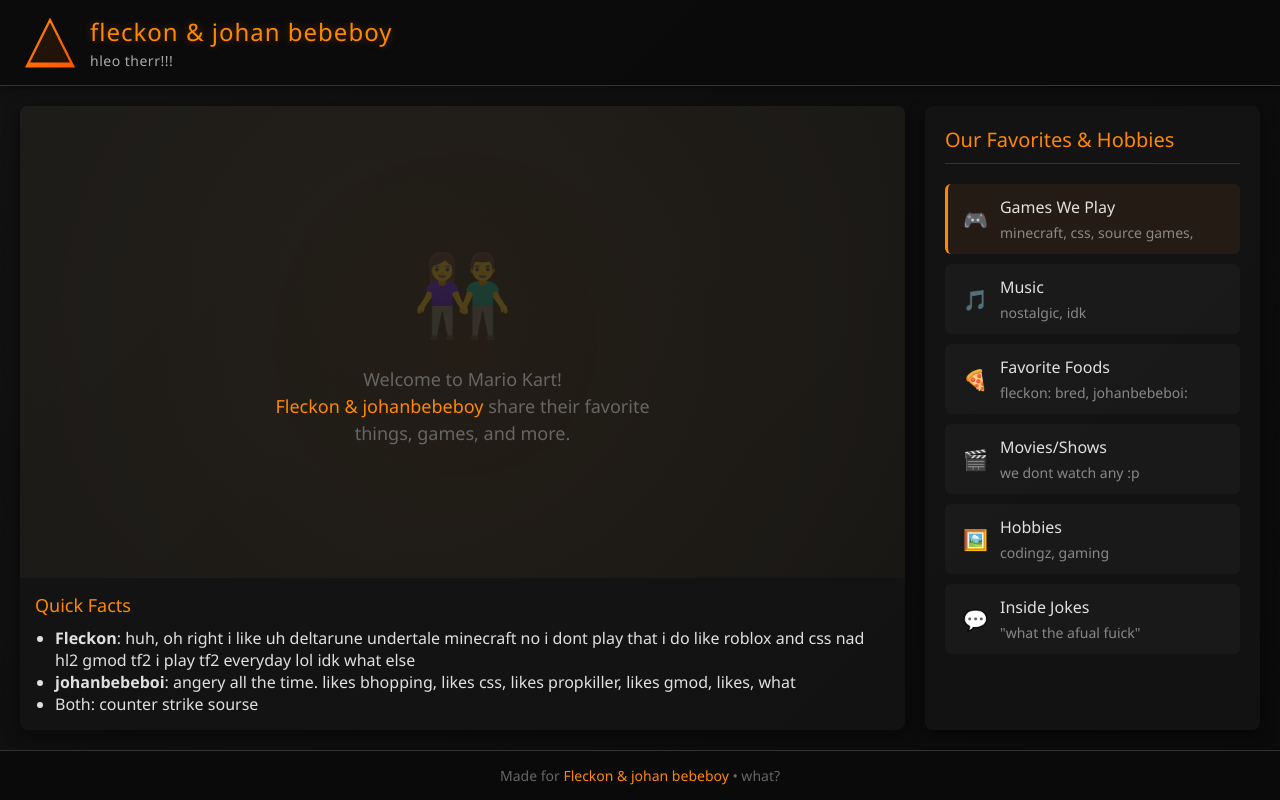
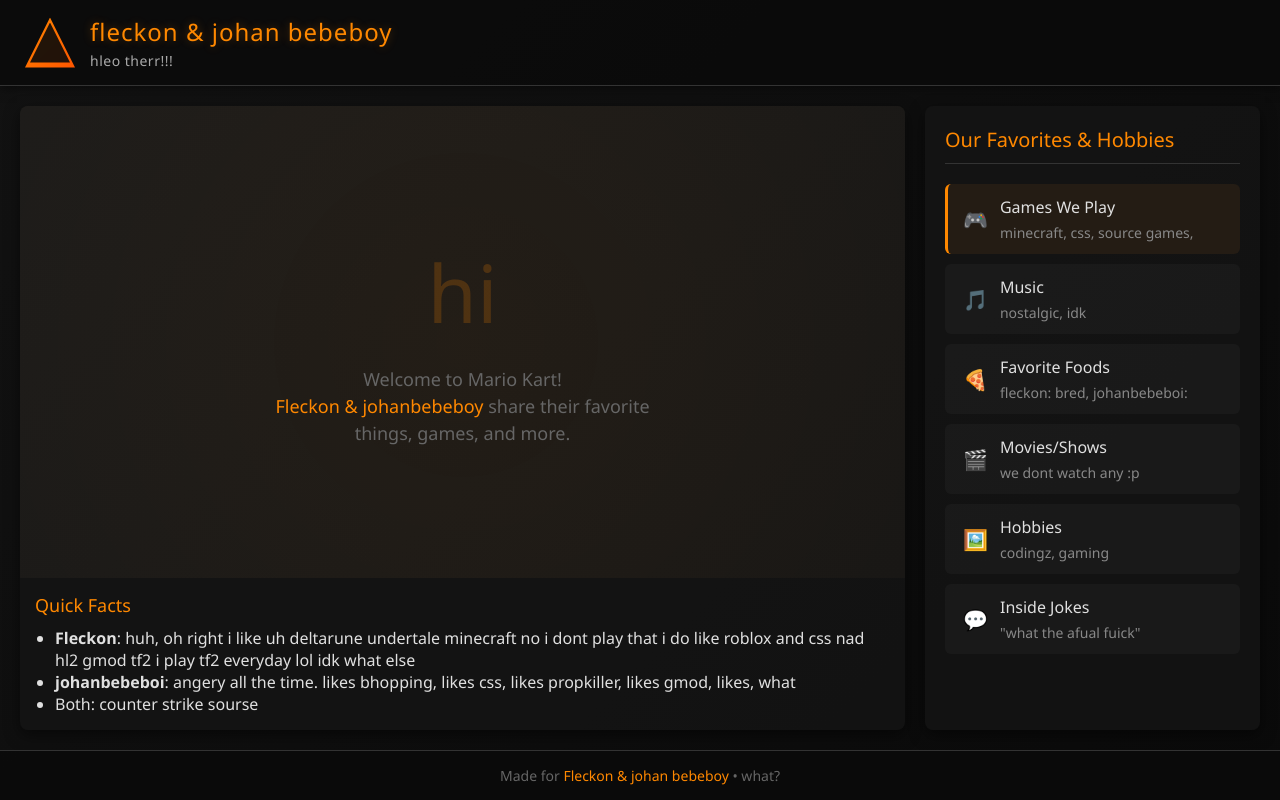
Before and after one commit to johanbebeboy/johanbebeboy.github.io, a plain HTML site: page index.html in a window 1280 px wide. Drawn offline with Linux system fonts and the light colour scheme.

Commit message:
Update index.html

```diff
--- a/index.html
+++ b/index.html
@@ -347,7 +347,7 @@
         <div class="media-container">
             <div class="video-placeholder">
                 <div class="video-placeholder-content">
-                    <div class="video-placeholder-icon">👫</div>
+                    <div class="video-placeholder-icon">hi</div>
                     <div class="video-placeholder-text">
                         Welcome to Mario Kart!<br>
                         <span class="highlight">Fleckon & johanbebeboy</span> share their favorite things, games, and more.
```
